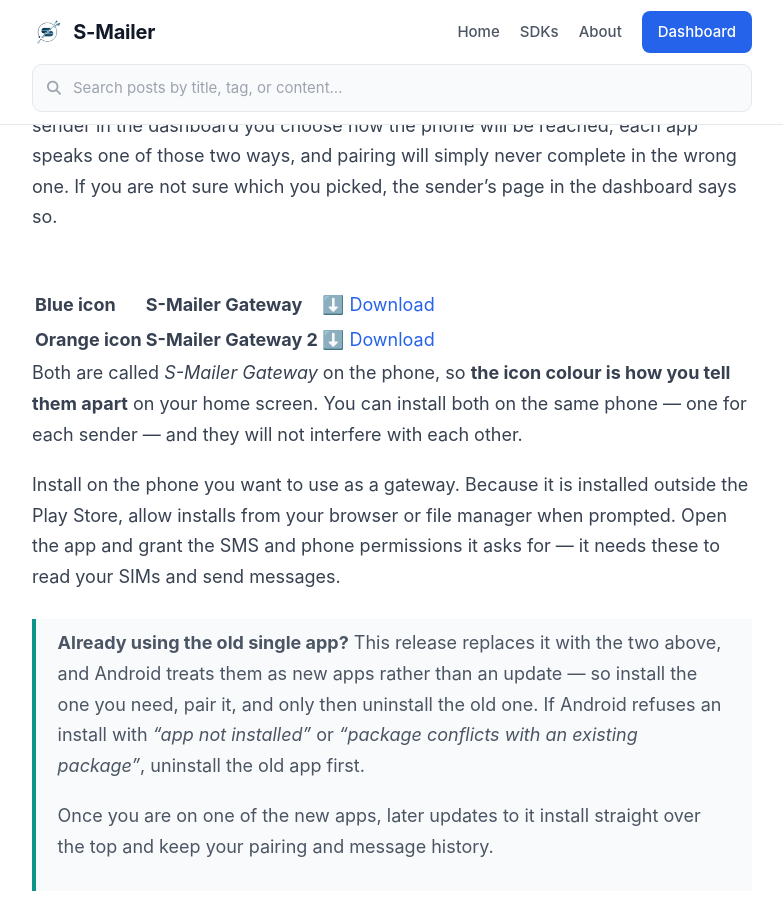
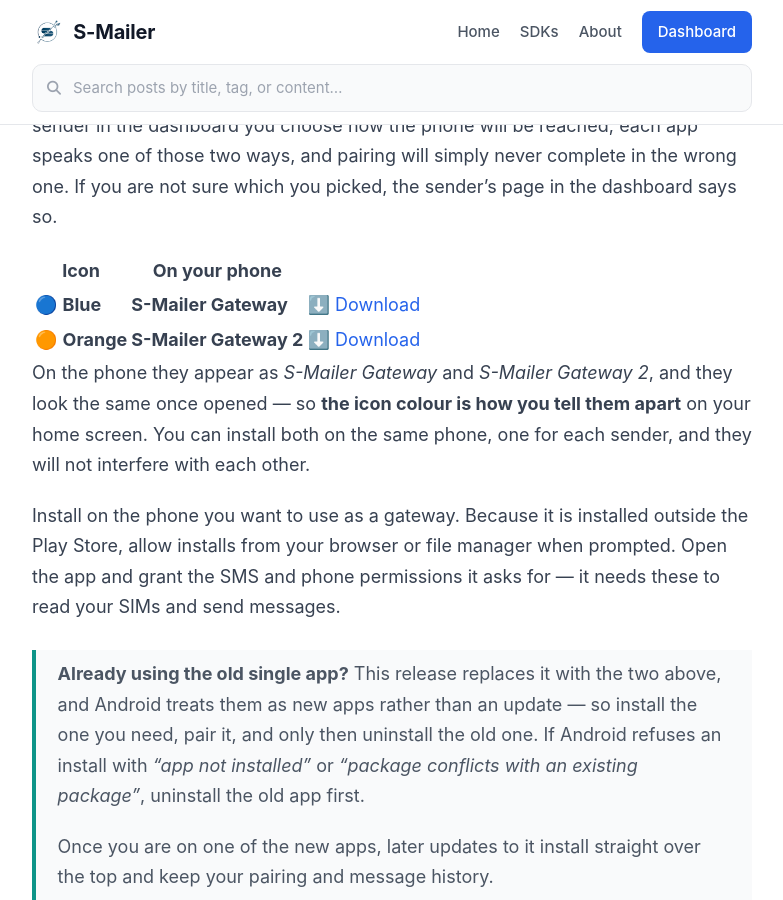
Before and after one commit to s-mailer/s-mailer-blog, a Jekyll site: the page built from landing/_posts/2026-07-05-turn-your-android-into-a-gateway.md, in a window 1280 px wide and 900 px high, scrolled down 671 px. Shown: the whole window, without its empty margins (248-1031 px from the left). Built offline with Jekyll 4.4.1, drawn with Linux system fonts in a browser that asks for light colours.

Commit message:
docs: name both apps as they appear on the phone
They are S-Mailer Gateway and S-Mailer Gateway 2, not the same name twice. Keeps
the icon colour as the thing to tap by, and marks each row with its colour so the
table reads without the images.

```diff
--- a/landing/_posts/2026-07-05-turn-your-android-into-a-gateway.md
+++ b/landing/_posts/2026-07-05-turn-your-android-into-a-gateway.md
@@ -28,14 +28,15 @@
 one. If you are not sure which you picked, the sender's page in the dashboard
 says so.
 
-| | | |
+| Icon | On your phone | |
 |---|---|---|
-| **Blue icon** | **S-Mailer Gateway** | [⬇️ Download](https://github.com/s-mailer/s-mailer-blog/releases/latest/download/s-mailer-azul.apk) |
-| **Orange icon** | **S-Mailer Gateway 2** | [⬇️ Download](https://github.com/s-mailer/s-mailer-blog/releases/latest/download/s-mailer-laranja.apk) |
+| 🔵 **Blue** | **S-Mailer Gateway** | [⬇️ Download](https://github.com/s-mailer/s-mailer-blog/releases/latest/download/s-mailer-azul.apk) |
+| 🟠 **Orange** | **S-Mailer Gateway 2** | [⬇️ Download](https://github.com/s-mailer/s-mailer-blog/releases/latest/download/s-mailer-laranja.apk) |
 
-Both are called *S-Mailer Gateway* on the phone, so **the icon colour is how you
-tell them apart** on your home screen. You can install both on the same phone —
-one for each sender — and they will not interfere with each other.
+On the phone they appear as *S-Mailer Gateway* and *S-Mailer Gateway 2*, and they
+look the same once opened — so **the icon colour is how you tell them apart** on
+your home screen. You can install both on the same phone, one for each sender, and
+they will not interfere with each other.
 
 Install on the phone you want to use as a gateway. Because it is installed outside
 the Play Store, allow installs from your browser or file manager when prompted.
```
